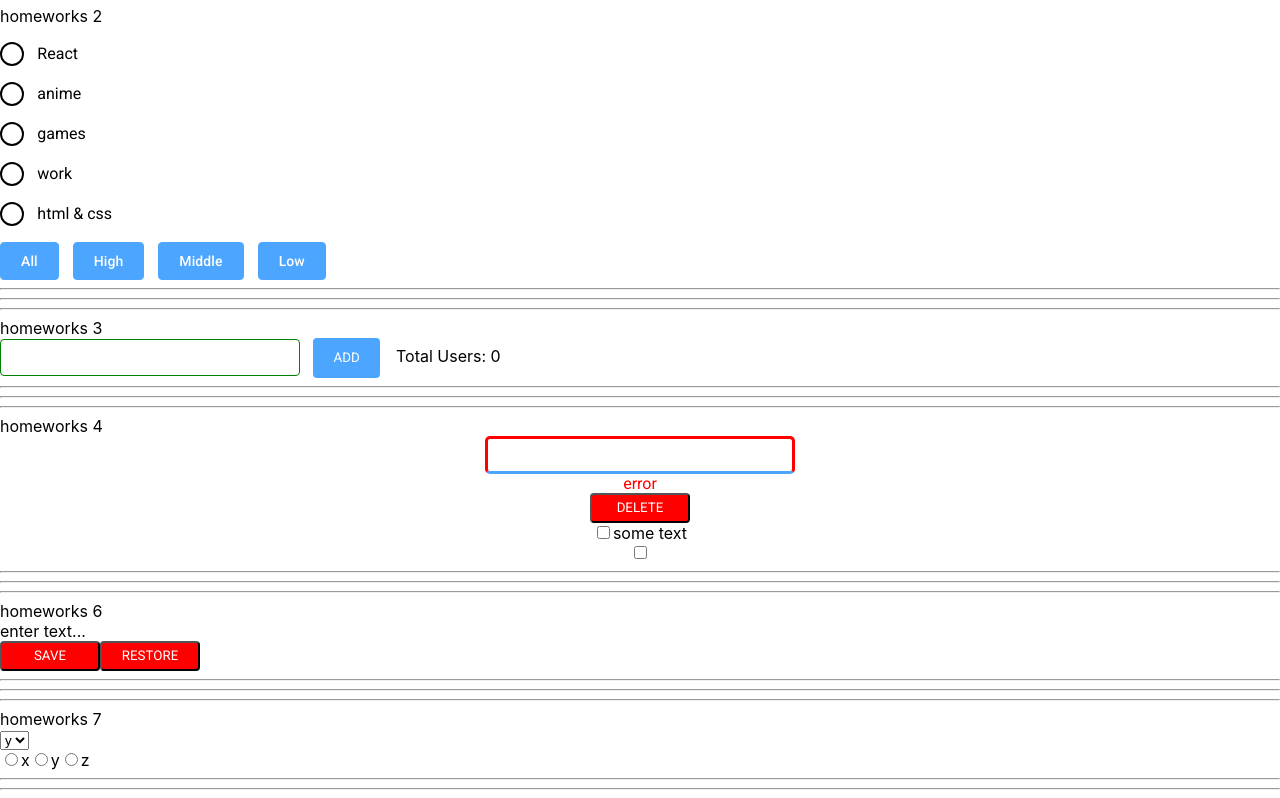
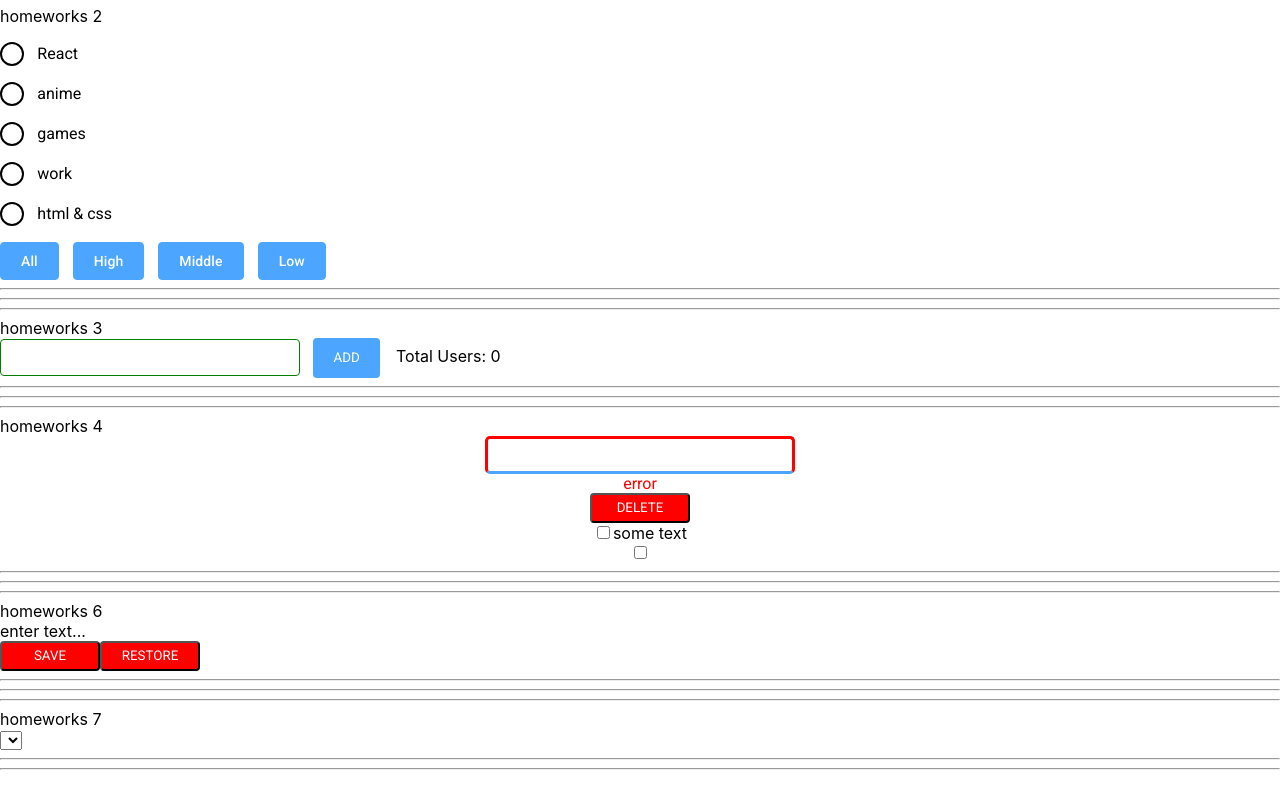
Before and after one commit to KevinSlow/simple-react-homeworks-master, a React (Create React App) app: page /#/pre-junior in a window 1280 px wide. Shown: the part 282-1080 px from the top of the page. Built offline with nearby package versions, Linux system fonts and the light colour scheme.

Commit message:
HW7 Done

```diff
--- a/src/p2-homeworks/h7/common/c5-SuperSelect/SuperSelect.tsx
+++ b/src/p2-homeworks/h7/common/c5-SuperSelect/SuperSelect.tsx
@@ -4,7 +4,7 @@ type DefaultSelectPropsType = DetailedHTMLProps<SelectHTMLAttributes<HTMLSelectE
 
 type SuperSelectPropsType = DefaultSelectPropsType & {
     options: string[]
-    onChangeOption: (option: any) => void
+    onChangeOption: (option: string) => void
 }
 
 const SuperSelect: React.FC<SuperSelectPropsType> = (
@@ -14,16 +14,16 @@ const SuperSelect: React.FC<SuperSelectPropsType> = (
         ...restProps
     }
 ) => {
-    const mappedOptions: any[] = options.map((opt,key) => {
+    const mappedOptions = (options:string[]) => {options.map((opt, key) => {
         // @ts-ignore
         return <option value={opt} key={key}>{opt}</option>
-    }); // map options with key
+    })}; // map options with key
 
     const onChangeCallback = (e: ChangeEvent<HTMLSelectElement>) => {
         // onChange,
         //onChangeOption
-        onChangeOption(restProps.children);
-        onChange && onChange(e);
+        onChangeOption && onChangeOption(e.currentTarget.value)
+        onChange && onChange(e)
     }
 
 
--- a/src/p2-homeworks/h7/common/c6-SuperRadio/SuperRadio.tsx
+++ b/src/p2-homeworks/h7/common/c6-SuperRadio/SuperRadio.tsx
@@ -4,7 +4,7 @@ type DefaultRadioPropsType = DetailedHTMLProps<InputHTMLAttributes<HTMLInputElem
 
 type SuperRadioPropsType = DefaultRadioPropsType & {
     options?: string[]
-    onChangeOption: (option: any) => void
+    onChangeOption: (option: string) => void
 }
 
 const SuperRadio: React.FC<SuperRadioPropsType> = (
@@ -16,12 +16,12 @@ const SuperRadio: React.FC<SuperRadioPropsType> = (
     }
 ) => {
     const onChangeCallback = (e: ChangeEvent<HTMLInputElement>) => {
-        onChangeOption(mappedOptions);
-        onChange && onChange(e);
+        onChangeOption && onChangeOption(e.currentTarget.value)
+        onChange && onChange(e)
     }
 
 
-    const mappedOptions: any[] = options ? options.map((o, i) => ( // map options with key
+    const mappedOptions = (options:string[]) =>  options ? options.map((o, i) => ( // map options with key
         <label key={name + "-" + i}>
             <input
                 type={"radio"}
```
